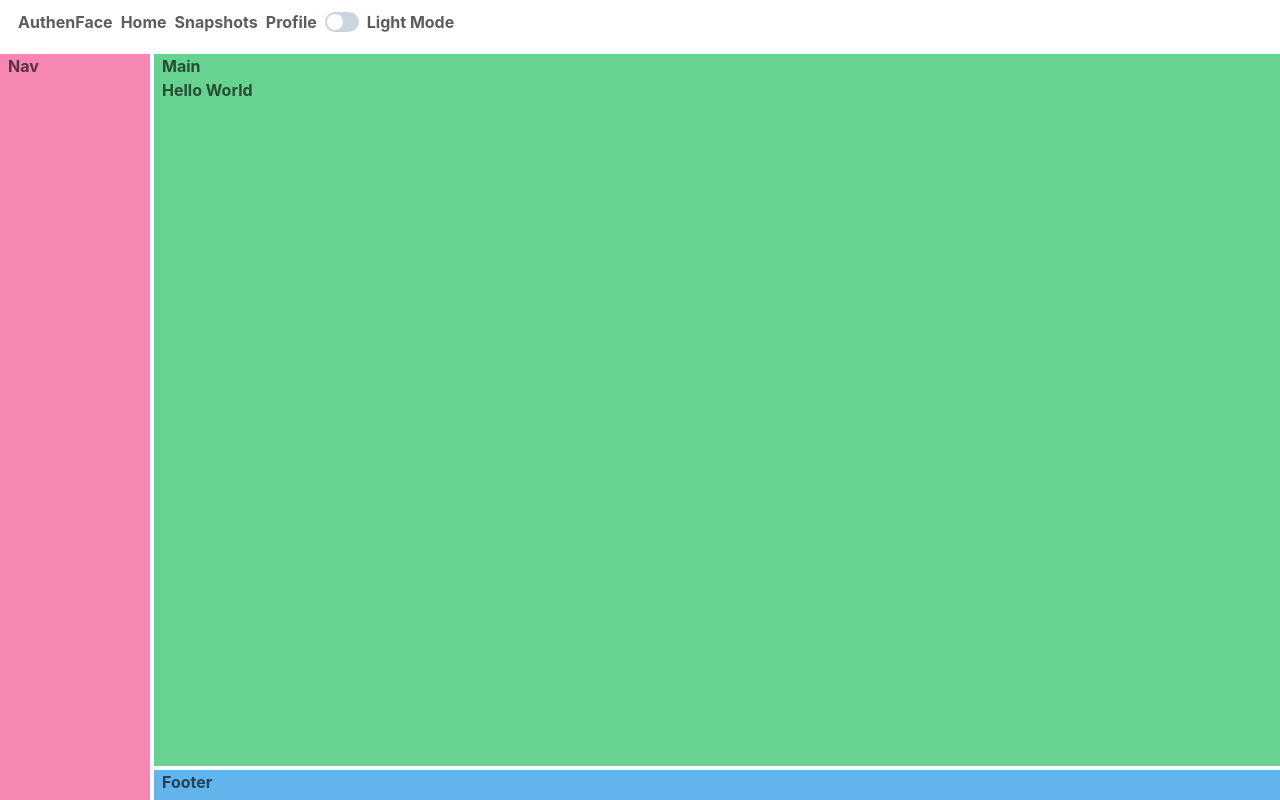
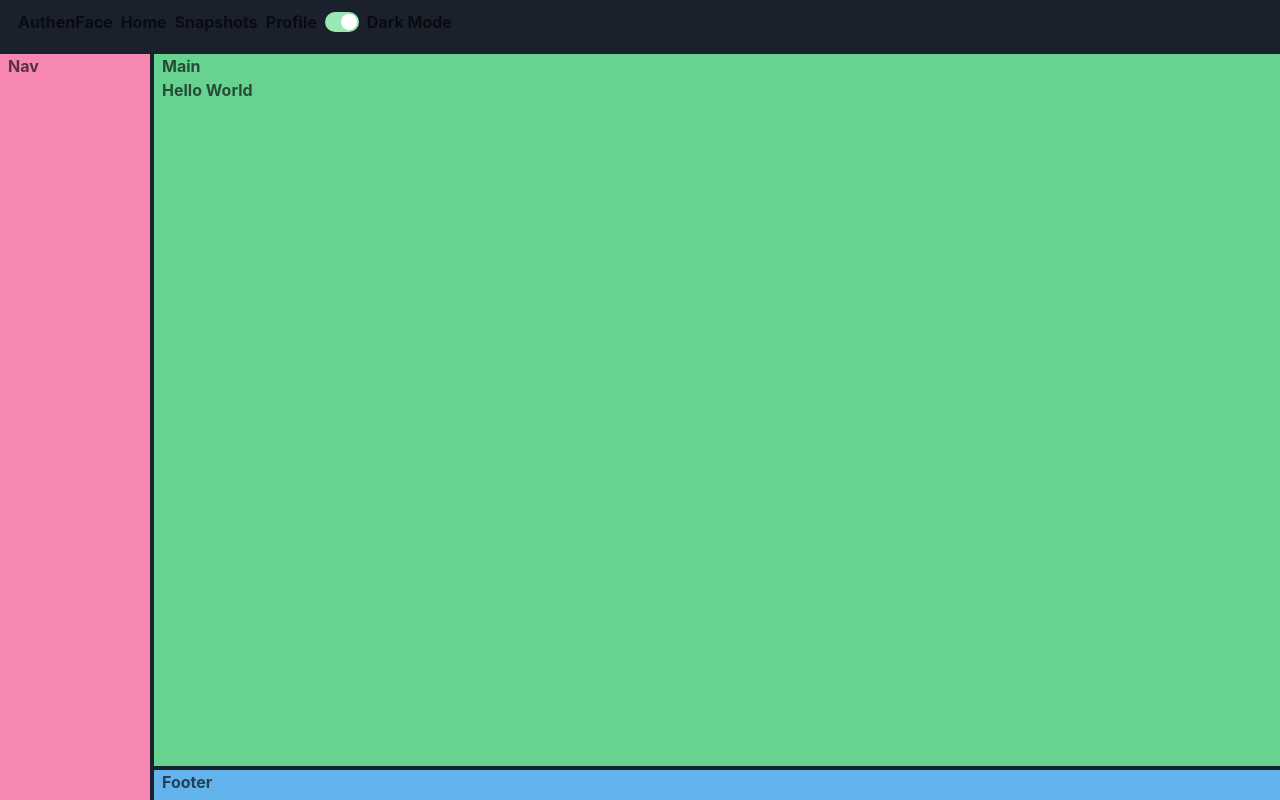
Before and after one commit to Edjery/authenface-frontend, a React (Vite) app: page / in a window 1280 px wide. Built offline with nearby package versions, Linux system fonts and the light colour scheme.

Commit message:
added theme

```diff
--- a/src/App.tsx
+++ b/src/App.tsx
@@ -3,7 +3,6 @@
 
 function App() {
   return (
-    <ChakraProvider>
     <Grid
       templateAreas={`"header header" "nav main" "nav footer"`}
       gridTemplateRows={"50px 1fr 30px"}
@@ -27,7 +26,6 @@
         Footer
       </GridItem>
     </Grid>
-    </ChakraProvider>
   );
 }
 
--- a/src/main.tsx
+++ b/src/main.tsx
@@ -1,10 +1,15 @@
-import React from 'react'
-import ReactDOM from 'react-dom/client'
-import App from './App.tsx'
-import './index.css'
+import React from "react";
+import ReactDOM from "react-dom/client";
+import App from "./App.tsx";
+import "./index.css";
+import { ChakraProvider, ColorModeScript } from "@chakra-ui/react";
+import theme from "./theme.ts";
 
-ReactDOM.createRoot(document.getElementById('root')!).render(
+ReactDOM.createRoot(document.getElementById("root")!).render(
   <React.StrictMode>
-    <App />
-  </React.StrictMode>,
-)
+    <ChakraProvider theme={theme}>
+      <ColorModeScript initialColorMode={theme.config.initialColorMode} />
+      <App />
+    </ChakraProvider>
+  </React.StrictMode>
+);
--- /dev/null
+++ b/src/theme.ts
@@ -0,0 +1,8 @@
+import { extendTheme, ThemeConfig } from "@chakra-ui/react";
+
+const config: ThemeConfig = {
+  initialColorMode: "dark",
+};
+
+const theme = extendTheme({ config });
+export default theme;
```
Lines whose indentation alone changed are shown as unchanged.
